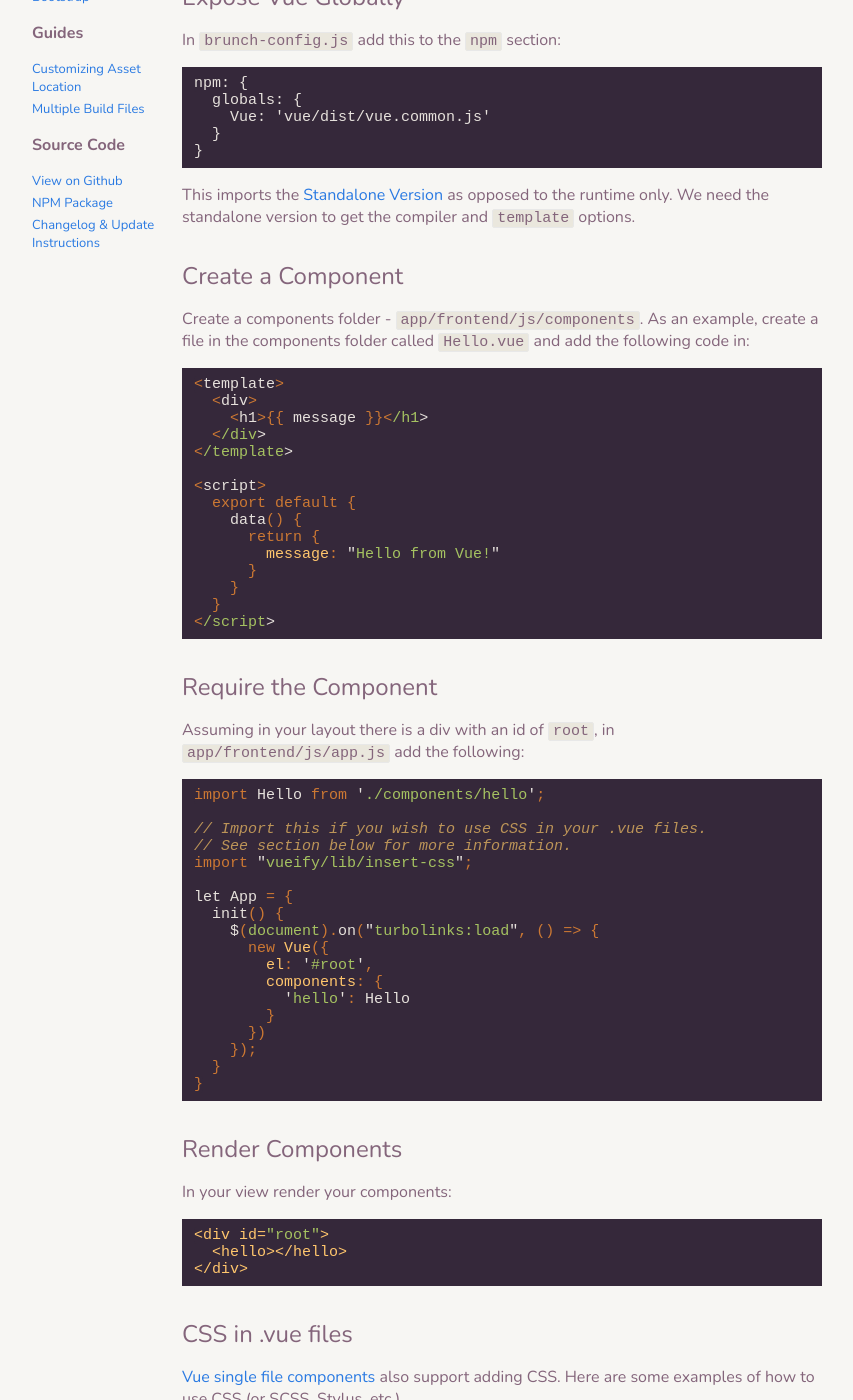
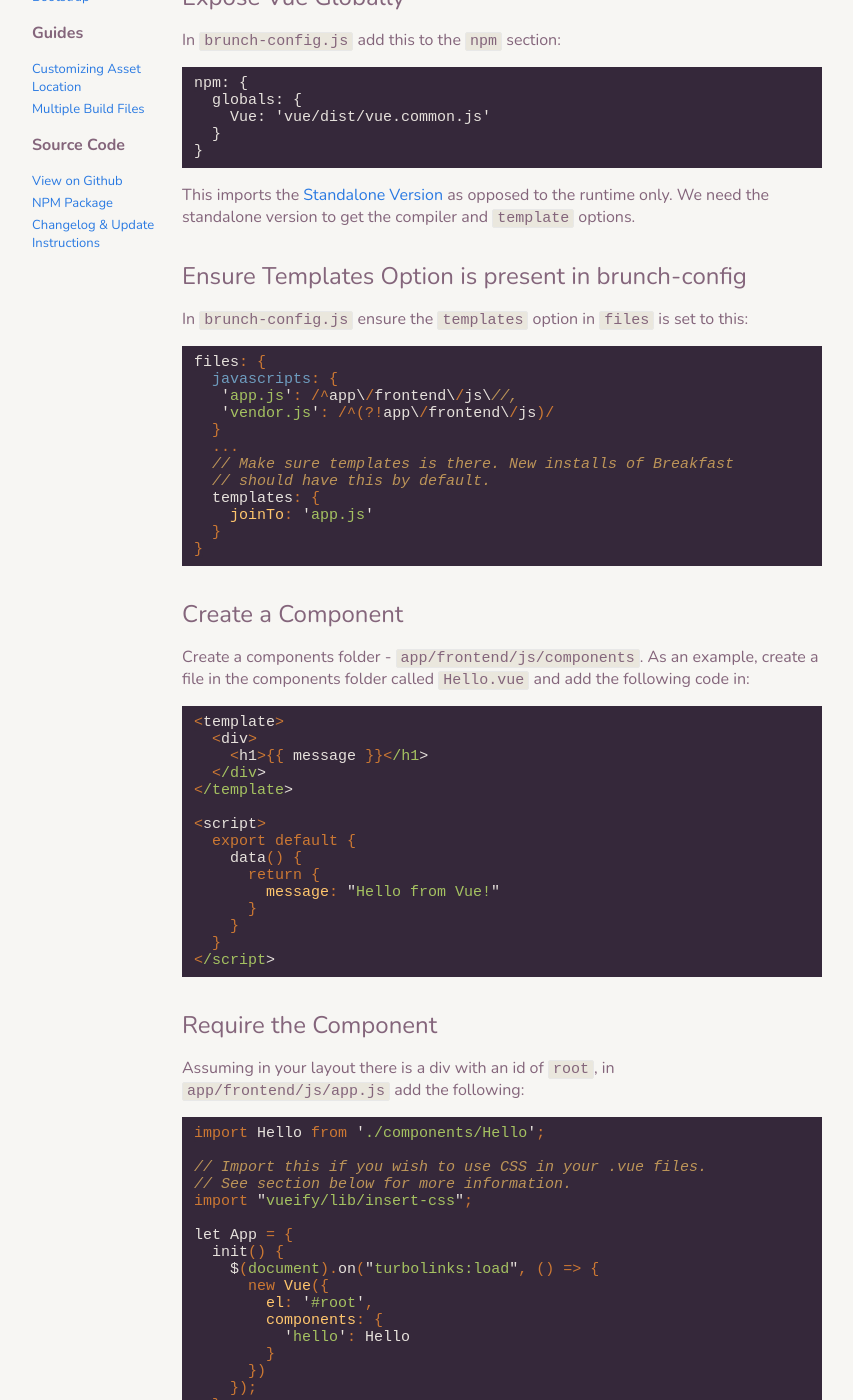
Before and after one commit to devlocker/breakfast, a Jekyll site: the page built from examples/vue.md, in a window 1280 px wide and 1400 px high, scrolled down 599 px. Shown: the whole window, without its empty margins (213-1066 px from the left). Built offline with Jekyll 4.4.1, drawn with Linux system fonts in a browser that asks for light colours; our own code applies the rules of GitHub Pages for plain Markdown files.

Commit message:
Update Vue Docs

```diff
--- a/examples/vue.md
+++ b/examples/vue.md
@@ -34,6 +34,24 @@ Version](https://vuejs.org/v2/guide/installation.html#Standalone-vs-Runtime-only
 as opposed to the runtime only. We need the standalone version to get the
 compiler and `template` options.
 
+## Ensure Templates Option is present in brunch-config
+In `brunch-config.js` ensure the `templates` option in `files` is set to this:
+
+~~~javascript
+files: {
+  javascripts: {
+   'app.js': /^app\/frontend\/js\//,
+   'vendor.js': /^(?!app\/frontend\/js)/
+  }
+  ...
+  // Make sure templates is there. New installs of Breakfast
+  // should have this by default.
+  templates: {
+    joinTo: 'app.js'
+  }
+}
+~~~
+
 ## Create a Component
 Create a components folder - `app/frontend/js/components`. As an example, create
 a file in the components folder called `Hello.vue` and add the following code in:
@@ -61,7 +79,7 @@ Assuming in your layout there is a div with an id of `root`, in
 `app/frontend/js/app.js` add the following:
 
 ~~~javascript
-import Hello from './components/hello';
+import Hello from './components/Hello';
 
 // Import this if you wish to use CSS in your .vue files.
 // See section below for more information.
```
